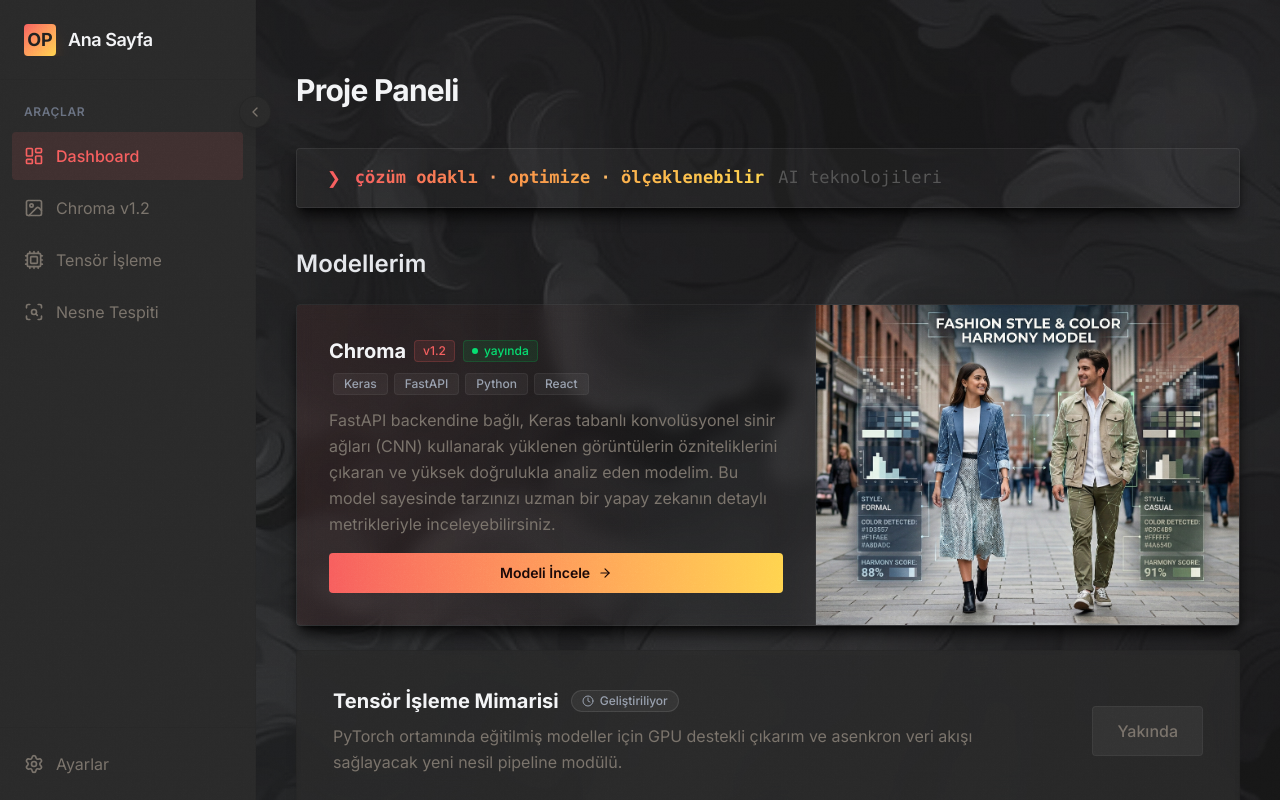
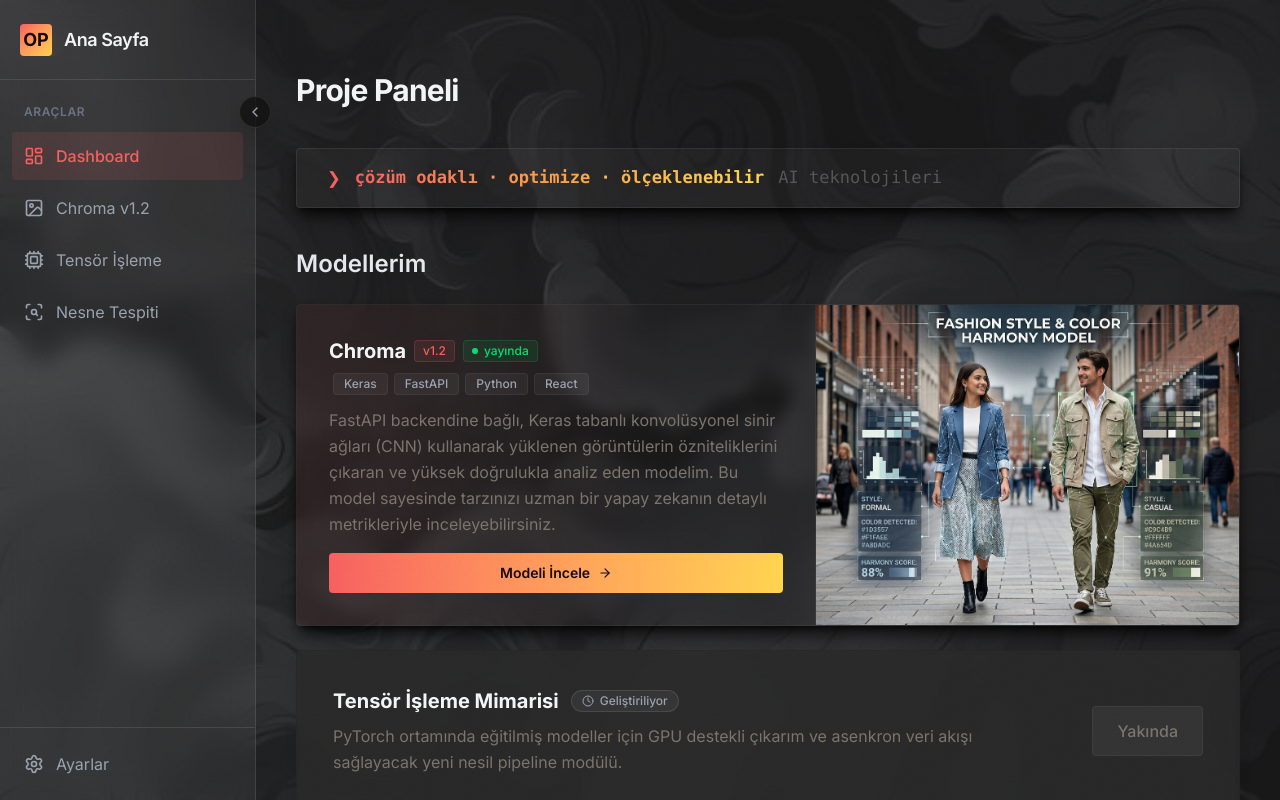
Before and after one commit to omerfarukpirhasanoglu/pirhasanoglu.com, a Next.js app: page /dashboard in a window 1280 px wide. Built offline with nearby package versions, Linux system fonts and the light colour scheme.

Commit message:
sidebar fixed

```diff
--- a/src/app/dashboard/page.tsx
+++ b/src/app/dashboard/page.tsx
@@ -9,7 +9,7 @@ export default function DashboardPage() {
   return (
     <div className="relative w-full min-h-screen pb-20">
 
-      <div className="fixed inset-0 z-0 overflow-hidden">
+      <div className="fixed inset-0 z-0 overflow-hidden pointer-events-none">
         <Image
           src="/dashboardback.jpg"
           alt="Dashboard Background"
--- a/src/components/layout/Sidebar.tsx
+++ b/src/components/layout/Sidebar.tsx
@@ -36,17 +36,16 @@ function NavItem({ item, isCollapsed, pathname }: NavItemProps) {
       className={`flex items-center gap-3 px-3 py-3 rounded-sm transition-all duration-250 soft-ease group relative
         ${isActive
           ? "bg-accent/10 text-accent font-medium"
-          : "text-textMuted hover:bg-black/5 hover:text-stone-700"
+          : "text-gray-400 hover:bg-white/5 hover:text-gray-100"
         }`}
       title={isCollapsed ? item.name : ""}
     >
-      <Icon className={`w-5 h-5 shrink-0 ${isActive ? "text-accent" : "group-hover:text-stone-600"}`} />
+      <Icon className={`w-5 h-5 shrink-0 transition-colors ${isActive ? "text-accent" : "group-hover:text-gray-200"}`} />
 
       <span className={`overflow-hidden whitespace-nowrap transition-all duration-300 soft-ease
         ${isCollapsed ? "w-0 opacity-0" : "w-auto opacity-100"}`}>
         {item.name}
       </span>
-
     </Link>
   );
 }
@@ -68,24 +67,24 @@ export default function Sidebar() {
 
   return (
     <aside
-      className={`relative h-screen bg-surface border-r border-black/5 flex flex-col transition-all duration-300 soft-ease z-20
+      className={`relative h-screen bg-white/5 backdrop-blur-md border-r border-white/10 flex flex-col transition-all duration-300 soft-ease z-20
         ${isCollapsed ? "w-20" : "w-64"}`}
     >
       {/* Header */}
-      <div className="h-20 flex items-center px-6 border-b border-black/5 shrink-0">
+      <div className="h-20 flex items-center px-5 border-b border-white/10 shrink-0 overflow-hidden">
         <Link href="/" className="flex items-center gap-3 overflow-hidden whitespace-nowrap group w-full">
           <div className="w-8 h-8 rounded-sm bg-linear-to-br from-accent to-[#ffd44f] flex items-center justify-center shrink-0 shadow-lg shadow-orange-500/20 group-hover:shadow-orange-500/40 transition-shadow duration-300">
-            <span className="text-background font-bold text-lg">OP</span>
+            <span className="text-[#1a0808] font-bold text-lg">OP</span>
           </div>
-          <span className={`font-semibold text-lg tracking-tight transition-all duration-300 group-hover:text-accent
-            ${isCollapsed ? "opacity-0 hidden" : "opacity-100"}`}>
+          <span className={`font-semibold text-lg tracking-tight text-gray-100 transition-all duration-300 group-hover:text-accent
+            ${isCollapsed ? "opacity-0 w-0 hidden" : "opacity-100 w-auto"}`}>
             Ana Sayfa
           </span>
         </Link>
       </div>
 
-      <nav className="flex-1 overflow-y-auto py-6 px-3 flex flex-col gap-1 custom-scrollbar">
-        <div className={`px-3 mb-2 text-xs font-semibold text-gray-500 uppercase tracking-wider transition-opacity duration-300 ${isCollapsed ? "opacity-0" : "opacity-100"}`}>
+      <nav className="flex-1 overflow-y-auto overflow-x-hidden py-6 px-3 flex flex-col gap-1 custom-scrollbar">
+        <div className={`px-3 mb-2 text-xs font-semibold text-gray-500 uppercase tracking-wider whitespace-nowrap overflow-hidden transition-all duration-300 ${isCollapsed ? "opacity-0 h-0" : "opacity-100 h-auto"}`}>
           Araçlar
         </div>
         {menuItems.map((item) => (
@@ -93,7 +92,7 @@ export default function Sidebar() {
         ))}
       </nav>
 
-      <div className="p-3 border-t border-black/5 flex flex-col gap-1">
+      <div className="p-3 border-t border-white/10 flex flex-col gap-1 overflow-hidden">
         {bottomItems.map((item) => (
           <NavItem key={item.href} item={item} isCollapsed={isCollapsed} pathname={pathname} />
         ))}
@@ -101,9 +100,9 @@ export default function Sidebar() {
 
       <button
         onClick={() => setIsCollapsed(!isCollapsed)}
-        className="absolute -right-4 top-24 w-8 h-8 bg-surface border border-black/10 rounded-full flex items-center justify-center text-textMuted hover:text-white hover:border-black/20 transition-all duration-250 z-30 shadow-lg"
+        className="absolute -right-4 top-24 w-8 h-8 bg-[#111]/80 backdrop-blur-md border border-white/10 rounded-full flex items-center justify-center text-gray-400 hover:text-white hover:border-white/30 transition-all duration-250 z-30 shadow-lg"
       >
-        {isCollapsed ? <ChevronRight className="w-4 h-4" /> : <ChevronLeft className="w-4 h-4" />}
+        {isCollapsed ? <ChevronRight className="w-4 h-4 shrink-0" /> : <ChevronLeft className="w-4 h-4 shrink-0" />}
       </button>
     </aside>
   );
```
